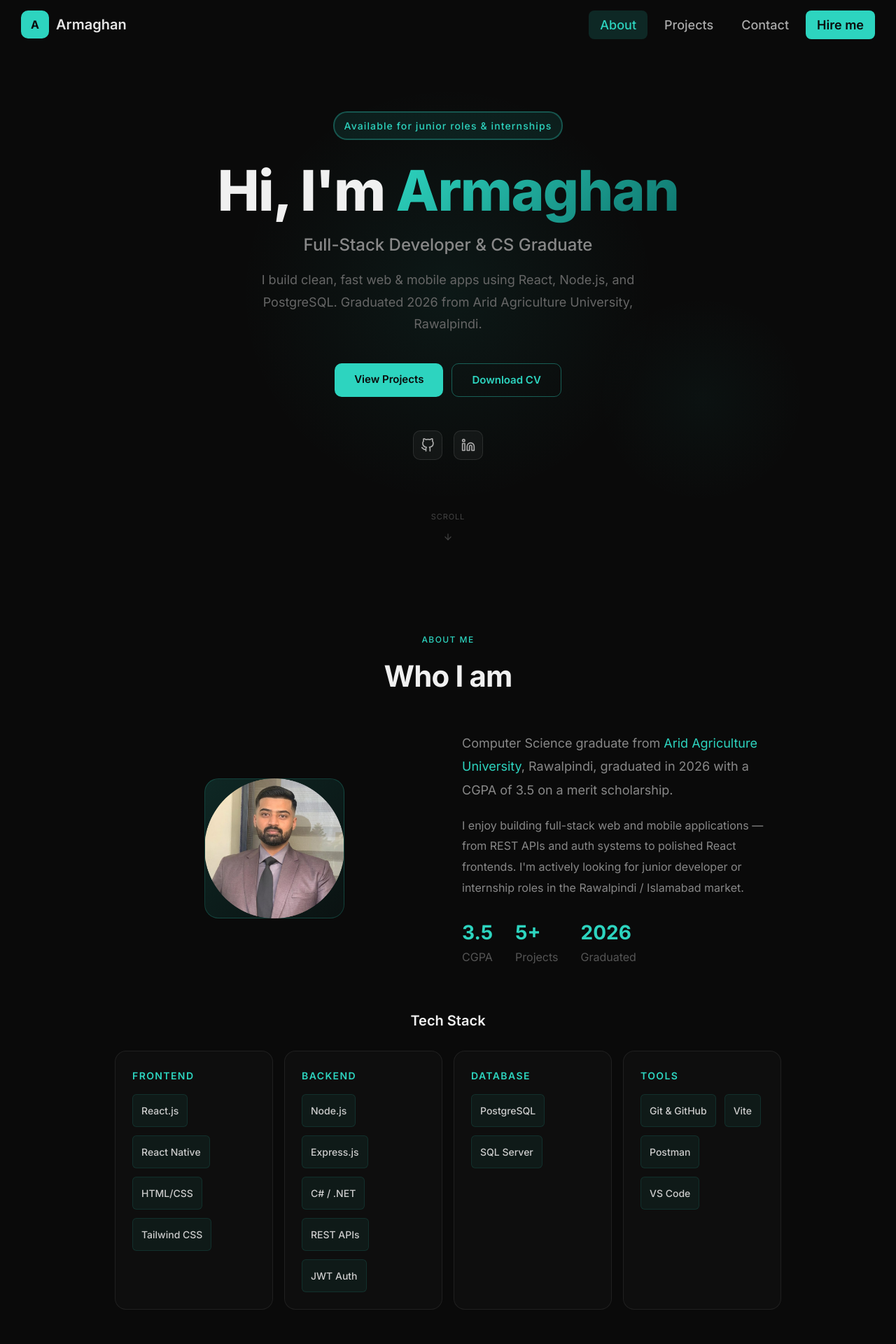
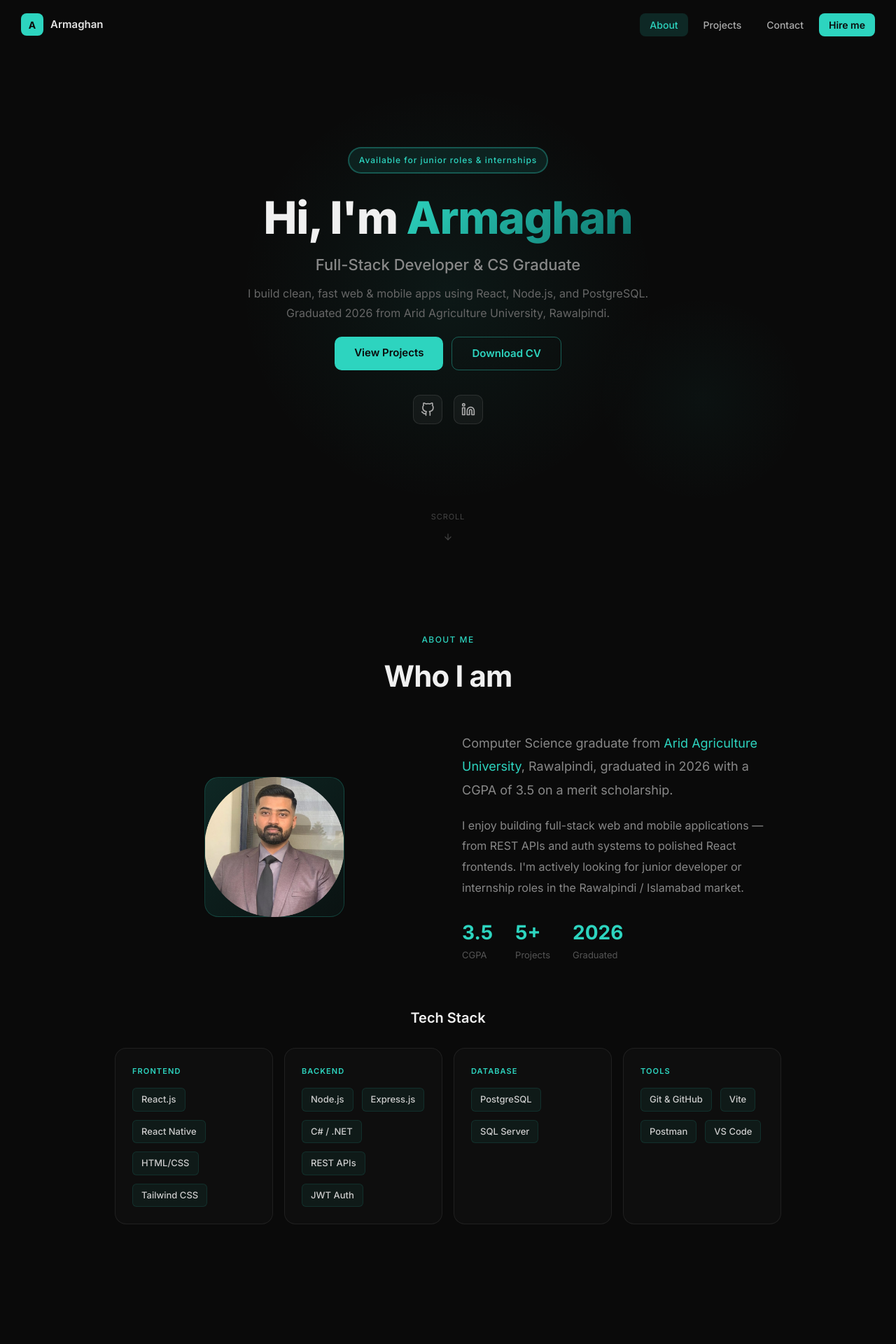
Before and after one commit to armaghan-mahboob/Armaghan-Portfolio, a React (Vite) app: page / in a window 1280 px wide. Shown: the top 1920 px of the page at 70% size. Built offline with nearby package versions, Linux system fonts and the light colour scheme.

Commit message:
Ajdusted css

```diff
--- a/src/components/Footer.jsx
+++ b/src/components/Footer.jsx
@@ -72,13 +72,13 @@ export default function Footer() {
         </div>
 
         {/* Credit */}
-        <p style={{ fontSize: "16px", color: "grey", margin: 0 }}>
+        <p style={{ fontSize: "13px", color: "grey", margin: 0 }}>
           Designed & built by{" "}
           <span
             style={{
               color: "var(--accent)",
               fontWeight: "500",
-              fontSize: "18px",
+              fontSize: "16px",
             }}
           >
             Armaghan
--- a/src/components/Navbar.jsx
+++ b/src/components/Navbar.jsx
@@ -85,14 +85,14 @@ export default function Navbar() {
           >
             <span
               style={{
-                width: "40px",
-                height: "40px",
-                borderRadius: "10px",
+                width: "32px",
+                height: "32px",
+                borderRadius: "8px",
                 background: "var(--accent)",
                 display: "flex",
                 alignItems: "center",
                 justifyContent: "center",
-                fontSize: "16px",
+                fontSize: "14px",
                 fontWeight: "700",
                 color: "#0a0a0a",
               }}
@@ -100,7 +100,7 @@ export default function Navbar() {
               A
             </span>
             <span
-              style={{ fontWeight: "600", fontSize: "20px", color: "#e5e5e5" }}
+              style={{ fontWeight: "600", fontSize: "15px", color: "#e5e5e5" }}
             >
               Armaghan
             </span>
@@ -124,9 +124,9 @@ export default function Navbar() {
                   onClick={(e) => handleLink(e, link.href)}
                   style={{
                     textDecoration: "none",
-                    fontSize: "18px",
+                    fontSize: "14px",
                     fontWeight: "500",
-                    padding: "10px 16px",
+                    padding: "8px 14px",
                     borderRadius: "8px",
                     color: active === link.href ? "var(--accent)" : "#aaa",
                     background:
@@ -152,9 +152,9 @@ export default function Navbar() {
                 onClick={(e) => handleLink(e, "#contact")}
                 style={{
                   textDecoration: "none",
-                  fontSize: "18px",
+                  fontSize: "14px",
                   fontWeight: "600",
-                  padding: "10px 16px",
+                  padding: "8px 14px",
                   borderRadius: "8px",
                   background: "var(--accent)",
                   color: "#0a0a0a",
--- a/src/sections/About.jsx
+++ b/src/sections/About.jsx
@@ -148,7 +148,7 @@ export default function About() {
                   {stat.value}
                 </div>
                 <div
-                  style={{ fontSize: "16px", color: "#555", marginTop: "2px" }}
+                  style={{ fontSize: "13px", color: "#555", marginTop: "2px" }}
                 >
                   {stat.label}
                 </div>
@@ -199,7 +199,7 @@ export default function About() {
             >
               <p
                 style={{
-                  fontSize: "14px",
+                  fontSize: "11px",
                   fontWeight: "600",
                   letterSpacing: "0.1em",
                   color: "var(--accent)",
@@ -214,9 +214,9 @@ export default function About() {
                   <span
                     key={item}
                     style={{
-                      fontSize: "14px",
+                      fontSize: "13px",
                       fontWeight: "500",
-                      padding: "12px 12px",
+                      padding: "6px 12px",
                       borderRadius: "6px",
                       background: "rgba(45,212,191,0.06)",
                       border: "1px solid rgba(45,212,191,0.12)",
--- a/src/sections/Contact.jsx
+++ b/src/sections/Contact.jsx
@@ -65,7 +65,7 @@ export default function Contact() {
         </h2>
         <p
           style={{
-            fontSize: "18px",
+            fontSize: "16px",
             color: "#666",
             lineHeight: "1.8",
             maxWidth: "480px",
@@ -136,7 +136,7 @@ export default function Contact() {
             <div style={{ textAlign: "left" }}>
               <div
                 style={{
-                  fontSize: "16px",
+                  fontSize: "12px",
                   color: "#555",
                   fontWeight: "500",
                   marginBottom: "2px",
@@ -145,7 +145,7 @@ export default function Contact() {
                 {link.label}
               </div>
               <div
-                style={{ fontSize: "18px", color: "#ccc", fontWeight: "500" }}
+                style={{ fontSize: "15px", color: "#ccc", fontWeight: "500" }}
               >
                 {link.value}
               </div>
--- a/src/sections/Hero.jsx
+++ b/src/sections/Hero.jsx
@@ -66,7 +66,7 @@ export default function Hero() {
           <span
             style={{
               display: "inline-block",
-              fontSize: "14px",
+              fontSize: "12px",
               fontWeight: "500",
               letterSpacing: "0.08em",
               padding: "8px 14px",
@@ -85,7 +85,7 @@ export default function Hero() {
         <motion.h1
           {...fadeUp(0.2)}
           style={{
-            fontSize: "clamp(42px, 8vw, 80px)",
+            fontSize: "clamp(42px, 5vw, 80px)",
             fontWeight: "800",
             lineHeight: "1.1",
             margin: "0 0 16px",
@@ -110,10 +110,10 @@ export default function Hero() {
         <motion.p
           {...fadeUp(0.3)}
           style={{
-            fontSize: "clamp(18px, 3vw, 24px)",
+            fontSize: "clamp(18px, 3vw, 22px)",
             fontWeight: "500",
             color: "#888",
-            margin: "0 0 16px",
+            margin: "0 0 10px",
           }}
         >
           Full-Stack Developer & CS Graduate
@@ -123,10 +123,10 @@ export default function Hero() {
         <motion.p
           {...fadeUp(0.4)}
           style={{
-            fontSize: "18px",
+            fontSize: "16px",
             color: "#666",
             lineHeight: "1.75",
-            margin: "0 0 40px",
+            margin: "0 0 20px",
             maxWidth: "600px",
             marginLeft: "auto",
             marginRight: "auto",
@@ -145,7 +145,7 @@ export default function Hero() {
             gap: "12px",
             justifyContent: "center",
             flexWrap: "wrap",
-            marginBottom: "48px",
+            marginBottom: "35px",
           }}
         >
           <a
--- a/src/sections/Projects.jsx
+++ b/src/sections/Projects.jsx
@@ -206,7 +206,7 @@ export default function Projects() {
                   <span
                     key={tag}
                     style={{
-                      fontSize: "16px",
+                      fontSize: "14px",
                       fontWeight: "500",
                       padding: "4px 12px",
                       borderRadius: "6px",
@@ -317,7 +317,7 @@ export default function Projects() {
 
               <p
                 style={{
-                  fontSize: "16px",
+                  fontSize: "14px",
                   color: "#666",
                   lineHeight: "1.75",
                   marginBottom: "16px",
@@ -331,7 +331,7 @@ export default function Projects() {
                   <span
                     key={tag}
                     style={{
-                      fontSize: "16px",
+                      fontSize: "12px",
                       fontWeight: "500",
                       padding: "3px 10px",
                       borderRadius: "6px",
```
